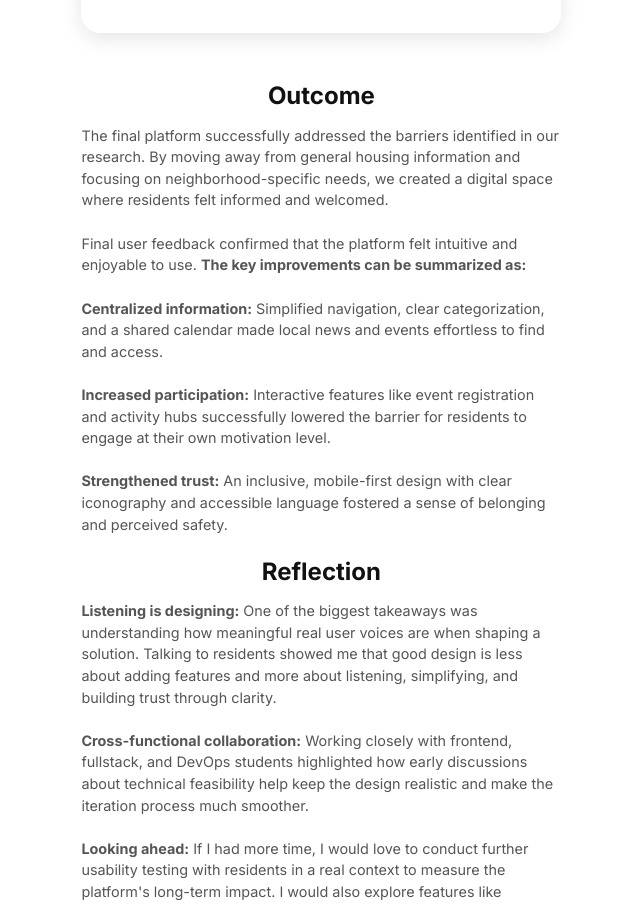
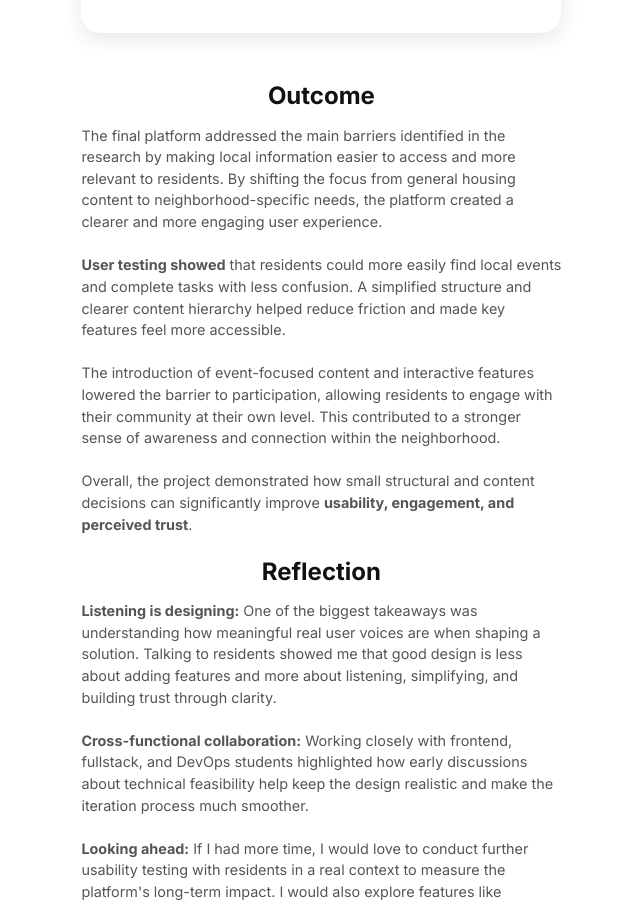
Before and after one commit to desjohnsen/portfolio, a React (Vite) app: page /project/1 in a window 1280 px wide. Shown: the part 5120-6026 px from the top of the page, without its empty margins (365-1005 px from the left). Built offline with nearby package versions, Linux system fonts and the light colour scheme.

Commit message:
update: refine outcome section in järfällahus - case study

```diff
--- a/src/pages/Project1.jsx
+++ b/src/pages/Project1.jsx
@@ -175,25 +175,20 @@ const Project1 = () => {
         <h2>Outcome</h2>
 
         <p>
-          The final platform successfully addressed the barriers identified in our research. By moving away from general housing information and focusing on neighborhood-specific needs, we created a digital space where residents felt informed and welcomed.
+          The final platform addressed the main barriers identified in the research by making local information easier to access and more relevant to residents. By shifting the focus from general housing content to neighborhood-specific needs, the platform created a clearer and more engaging user experience.
         </p>
 
         <p>
-          Final user feedback confirmed that the platform felt intuitive and enjoyable to use. <strong>The key improvements can be summarized as:</strong>
+          <strong>User testing showed</strong> that residents could more easily find local events and complete tasks with less confusion. A simplified structure and clearer content hierarchy helped reduce friction and made key features feel more accessible.
         </p>
 
         <p>
-          <strong>Centralized information:</strong> Simplified navigation, clear categorization, and a shared calendar made local news and events effortless to find and access.
+          The introduction of event-focused content and interactive features lowered the barrier to participation, allowing residents to engage with their community at their own level. This contributed to a stronger sense of awareness and connection within the neighborhood.
         </p>
 
         <p>
-          <strong>Increased participation:</strong> Interactive features like event registration and activity hubs successfully lowered the barrier for residents to engage at their own motivation level.
+          Overall, the project demonstrated how small structural and content decisions can significantly improve <strong>usability, engagement, and perceived trust</strong>.
         </p>
-
-        <p>
-          <strong>Strengthened trust:</strong> An inclusive, mobile-first design with clear iconography and accessible language fostered a sense of belonging and perceived safety.
-        </p>
-
       </section>
 
       <section id="reflection" className="project-content">
```
